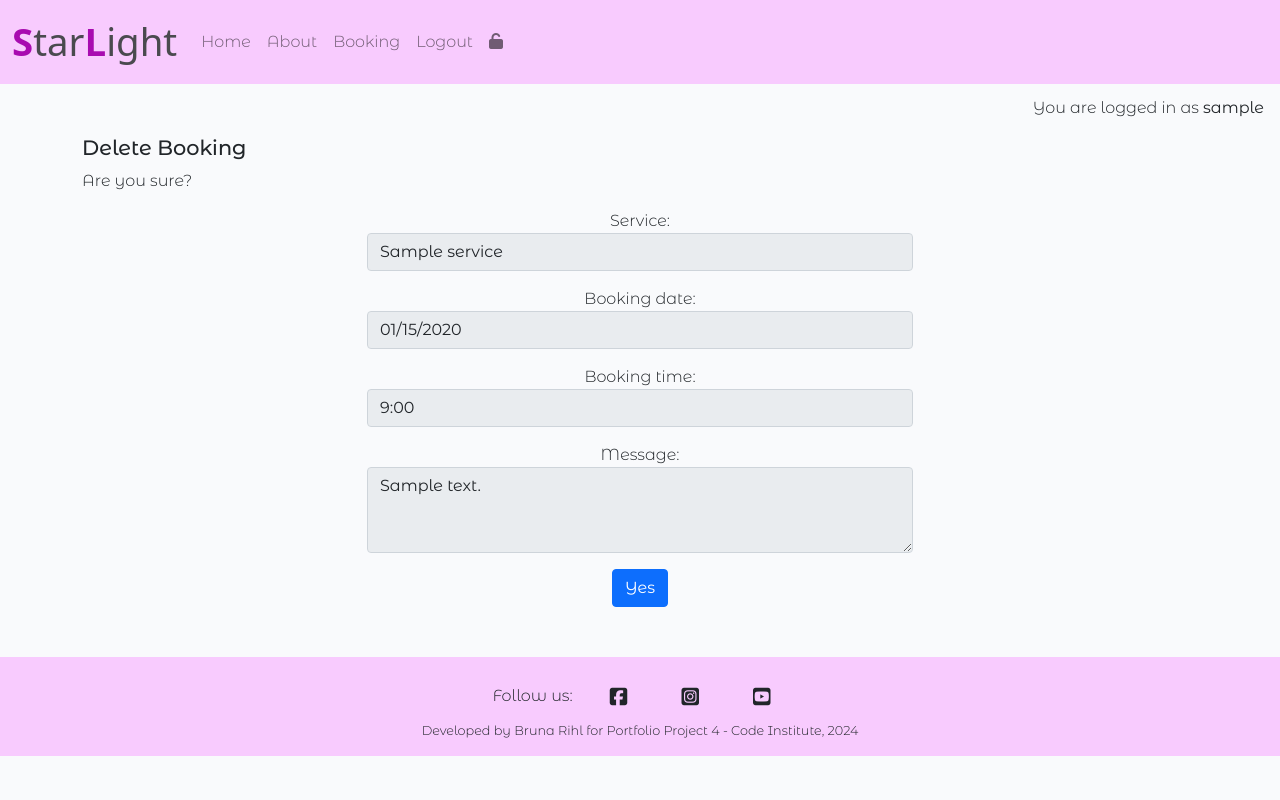
After one commit to BrunaRihl/starlight-consultations, a Django app: page /booking/delete/1 in a window 1280 px wide. The commit adds this page. Run offline with Django 3.2, Linux system fonts and the light colour scheme; a user stored in the database is signed in; tables that the repository leaves empty hold one stand-in row (values such as "Sample post"); some libraries are stand-ins or nearby versions; some web fonts are replaced.

Commit message:
feat: add delete booking page

```diff
--- a/booking/forms.py
+++ b/booking/forms.py
@@ -7,6 +7,15 @@ SERVICE_OPTIONS = [(service.id, service.name) for service in Service.objects.all
 
 
 class BookingForm(forms.ModelForm):
+    def __init__(self, *args, **kwargs):
+        readonly = kwargs.pop('readonly', False)
+        super(BookingForm, self).__init__(*args, **kwargs)
+        if readonly:
+            for field_name in self.fields:
+                self.fields[field_name].widget.attrs['readonly'] = True
+                self.fields[field_name].widget.attrs['disabled'] = True
+
+
     service = forms.ChoiceField(
         required=True,
         choices=SERVICE_OPTIONS,
--- a/booking/templates/booking.html
+++ b/booking/templates/booking.html
@@ -38,6 +38,7 @@
               <td>{{ booking.booking_time }}</td>
               <td>
                 <a href="{% url 'edit_booking' booking_id=booking.id %}" class="text-dark">edit</a>
+                <a href="{% url 'delete_booking' booking_id=booking.id %}" class="text-dark">delete</a>
               </td>
             </tr>
             {% endfor %}
--- /dev/null
+++ b/booking/templates/delete_booking.html
@@ -0,0 +1,17 @@
+{% extends 'base.html' %}
+
+{% block content %}
+  <section class="container">
+    <h2>Delete Booking</h2>
+    <p>Are you sure?</p>
+    <div class="row justify-content-center">
+      <div class="col-md-6">
+        <form class="text-center" method="POST" action="{% url 'delete_booking' booking_id %}">
+          {% csrf_token %}
+          {{ form.as_p }}
+          <button type="submit" class="btn btn-primary">Yes</button>
+        </form>
+      </div>
+    </div>
+  </section>
+{% endblock %}
--- a/booking/urls.py
+++ b/booking/urls.py
@@ -1,8 +1,9 @@
 from django.urls import path
-from .views import create_booking, edit_booking
+from .views import create_booking, edit_booking, delete_booking
 
 
 urlpatterns = [
    path("", create_booking, name="create_booking"),
    path("edit/<int:booking_id>", edit_booking, name="edit_booking"),
+   path("delete/<int:booking_id>", delete_booking, name="delete_booking"),
 ]
--- a/booking/views.py
+++ b/booking/views.py
@@ -49,3 +49,23 @@ def edit_booking(request, booking_id):
         {"html_form": form,
          "booking_id": booking_id},
     )
+
+
+@login_required
+def delete_booking(request, booking_id):
+    """
+    For deleting booking
+    """
+    # Recupera a instância da reserva
+    booking = get_object_or_404(Booking, pk=booking_id, user=request.user)
+
+    if request.method == 'POST':
+        # Remove a reserva
+        booking.delete()
+        # Redireciona para algum lugar apropriado após a remoção
+        return redirect('create_booking')
+
+    # Carrega o formulário preenchido com os dados da reserva
+    form = BookingForm(instance=booking, readonly=True)
+
+    return render(request, 'delete_booking.html', {'form': form, 'booking_id': booking_id})
```
Also changed, not shown: templates/base.html (line endings or trailing spaces).
